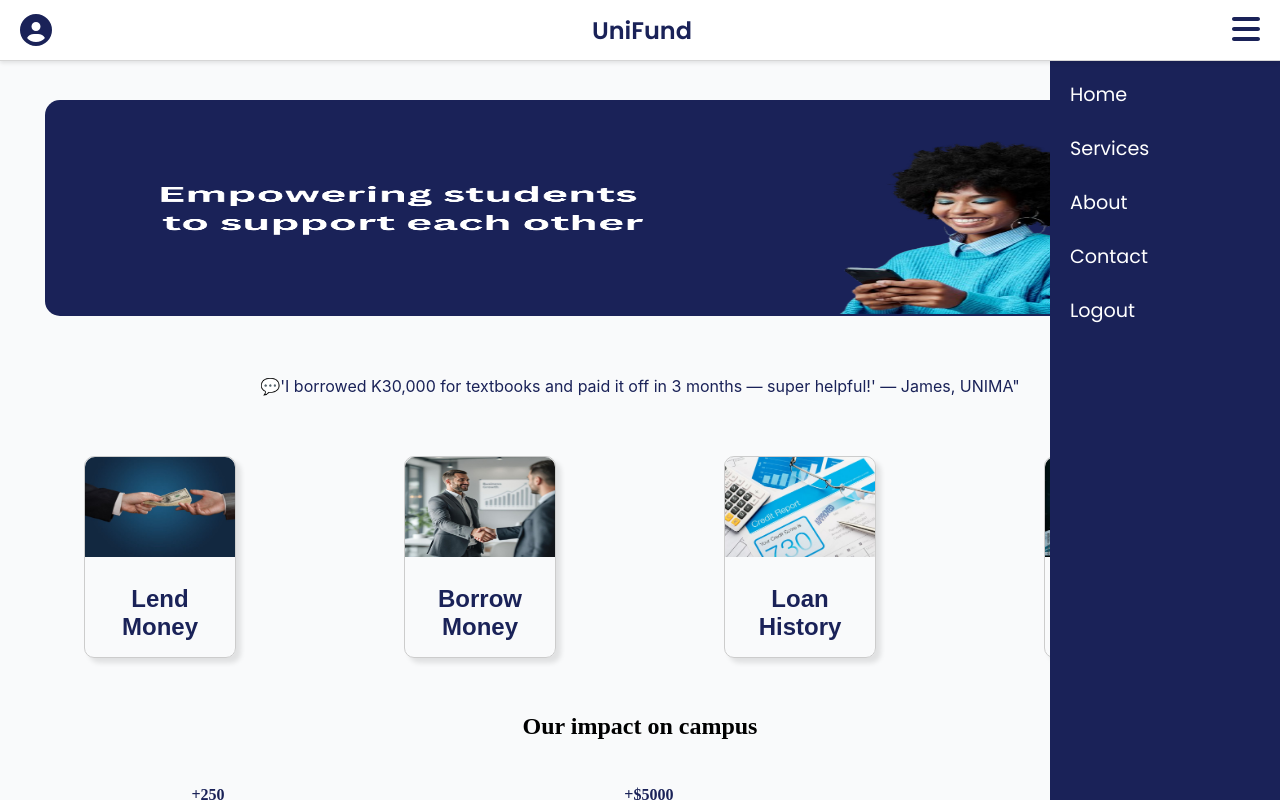
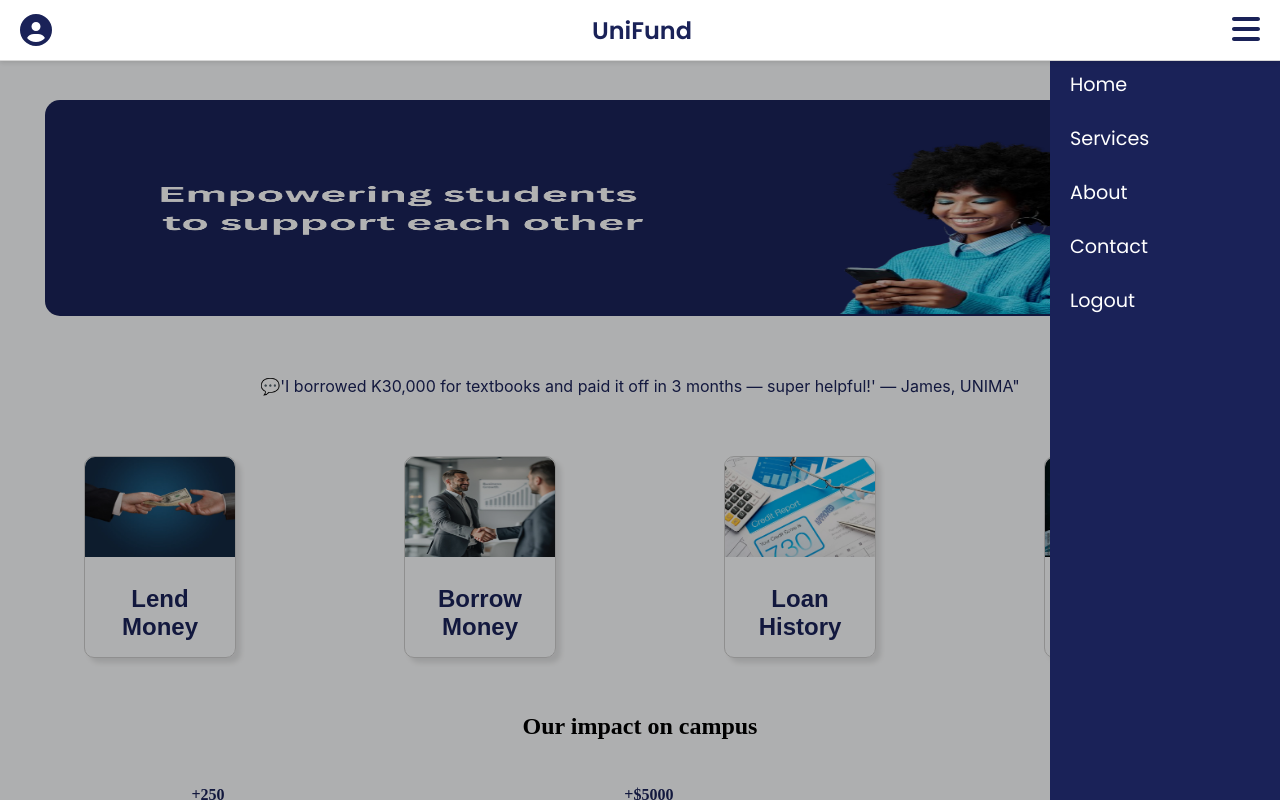
Before and after one commit to carlos45-dev/lending-platform, a React (Vite) app: page /home in a window 1280 px wide. Both pictures are taken after a click on the element 1245 px from the left and 30 px from the top of the page. Shown: the top 800 px of the page. Built offline with nearby package versions, Linux system fonts and the light colour scheme.

Commit message:
Home page

```diff
--- a/src/components/Header.jsx
+++ b/src/components/Header.jsx
@@ -1,5 +1,5 @@
 import { FontAwesomeIcon } from '@fortawesome/react-fontawesome';
-import { faCircleUser, faBars, faTimes } from '@fortawesome/free-solid-svg-icons';
+import { faCircleUser, faBars } from '@fortawesome/free-solid-svg-icons';
 import { useState } from 'react';
 import styles from '../styles/Header.module.css';
 
@@ -10,6 +10,10 @@ function Header() {
     setIsOpen(!isOpen);
   };
 
+  const closeSidebar = () => {
+    setIsOpen(false);
+  };
+
   return (
     <>
       <div className={styles.header}>
@@ -17,22 +21,32 @@ function Header() {
           <FontAwesomeIcon icon={faCircleUser} size="2x" />
         </div>
 
-        <h2 style={{ textAlign: 'center' }}>UniFund</h2>
+        <h2>UniFund</h2>
 
         <div onClick={toggleSidebar}>
           <FontAwesomeIcon icon={faBars} size="2x" />
         </div>
       </div>
 
-      <div className={`${styles.sidebar} ${isOpen ? styles.show : ""}`}>
-        <ul style={{ listStyleType: 'none' }} className={styles.mainmenu} >
-          <li><a href="#"  className={styles.menu}>Home</a></li>
-          <li><a href="#"  className={styles.menu}>Services</a></li>
-          <li><a href="#"  className={styles.menu}>About</a></li>
-          <li><a href="#"  className={styles.menu}>Contact</a></li>
-          <li><a href="#"  className={styles.menu}>Logout</a></li>
+      {/* Overlay to close the sidebar */}
+      {isOpen && <div onClick={closeSidebar} style={{
+        position: 'fixed',
+        top: '60px',
+        left: 0,
+        right: 0,
+        bottom: 0,
+        backgroundColor: 'rgba(0, 0, 0, 0.3)',
+        zIndex: 998
+      }}></div>}
+
+      <div className={`${styles.sidebar} ${isOpen ? styles.show : ''}`}>
+        <ul className={styles.mainmenu}>
+          <li><a href="#" className={styles.menu}>Home</a></li>
+          <li><a href="#" className={styles.menu}>Services</a></li>
+          <li><a href="#" className={styles.menu}>About</a></li>
+          <li><a href="#" className={styles.menu}>Contact</a></li>
+          <li><a href="#" className={styles.menu}>Logout</a></li>
         </ul>
-
       </div>
     </>
   );
--- a/src/styles/Header.module.css
+++ b/src/styles/Header.module.css
@@ -26,7 +26,7 @@
 
 .sidebar {
   position: fixed;
-  top: 60px;
+  top: 50px;
   right: -290px;
   width: 190px;
   height: calc(100vh - 60px);
```
